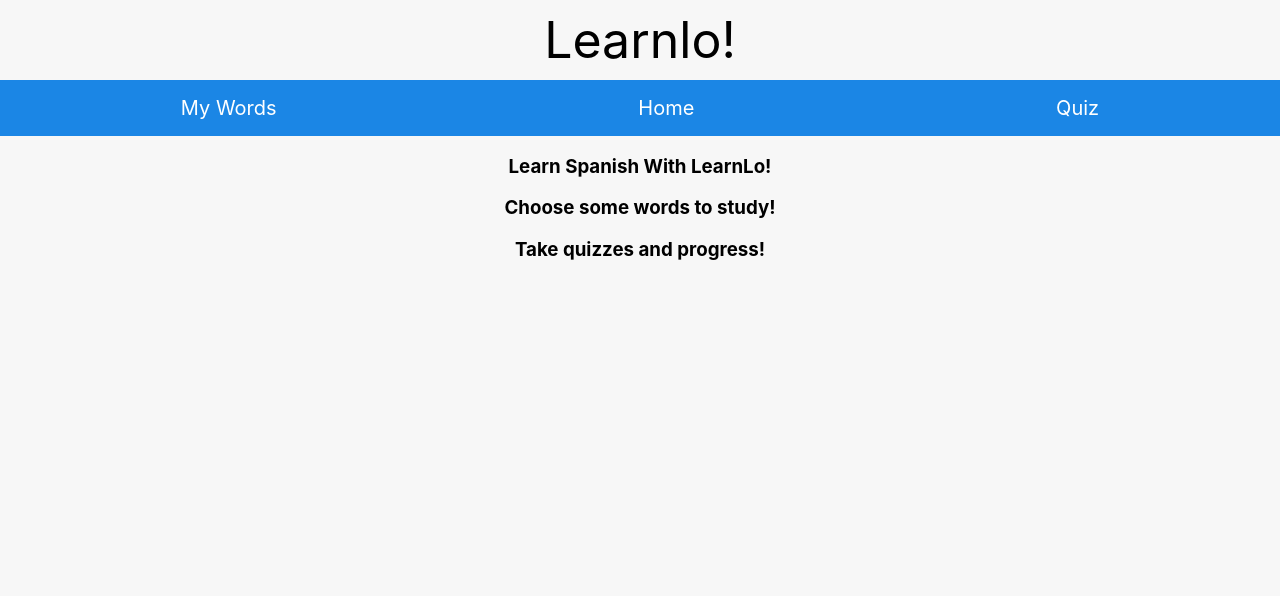
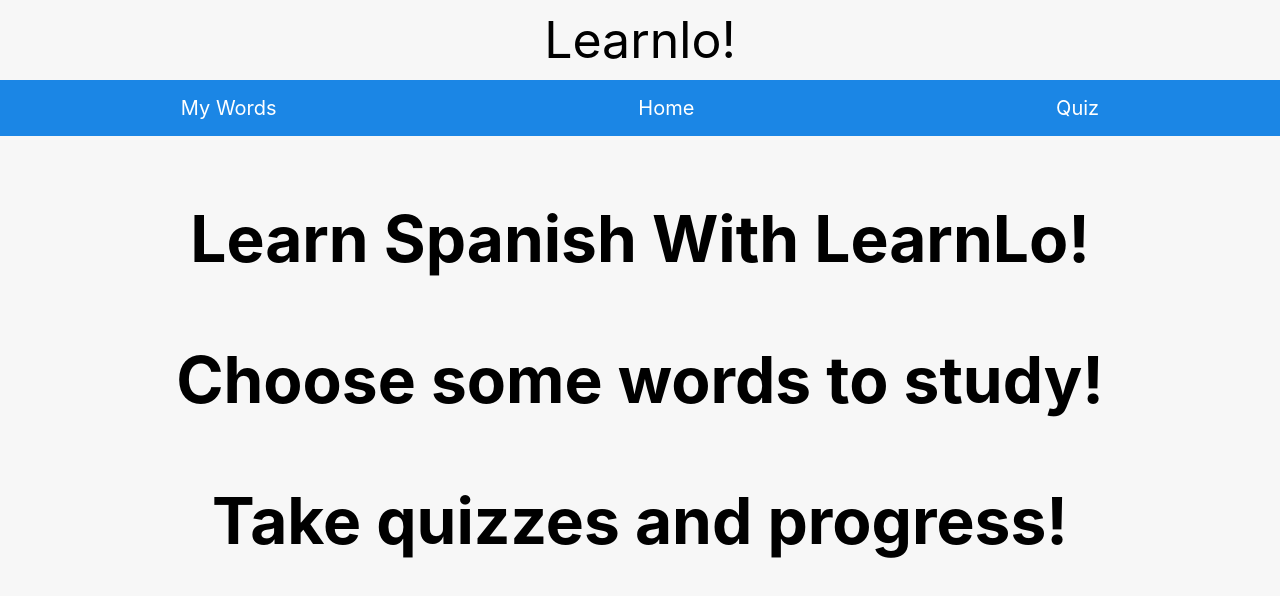
Before and after one commit to taylorjohnson141/learnlo, a React (Create React App) app: page / in a window 1280 px wide. Shown: the top 596 px of the page. Built offline with nearby package versions, Linux system fonts and the light colour scheme.

Commit message:
Add HomeScreen component

```diff
--- a/src/HomeScreen/HomeScreen.css
+++ b/src/HomeScreen/HomeScreen.css
@@ -1,6 +1,6 @@
-.center{
+.center-home{
   width: fit-content;
   margin-left: auto;
   margin-right: auto;
-
+  font-size: 4em;
 }
--- a/src/HomeScreen/HomeScreen.js
+++ b/src/HomeScreen/HomeScreen.js
@@ -2,9 +2,9 @@ import './HomeScreen.css'
 function HomeScreen (){
   return (
     <section>
-    <h1 className = 'center'>Learn Spanish With LearnLo!</h1>
-    <h1 className = 'center'>Choose some words to study! </h1>
-    <h1 className = 'center'>Take quizzes and progress!</h1>
+    <h1 className = 'center-home'>Learn Spanish With LearnLo!</h1>
+    <h1 className = 'center-home'>Choose some words to study! </h1>
+    <h1 className = 'center-home'>Take quizzes and progress!</h1>
     </section>
   )
 }
```
